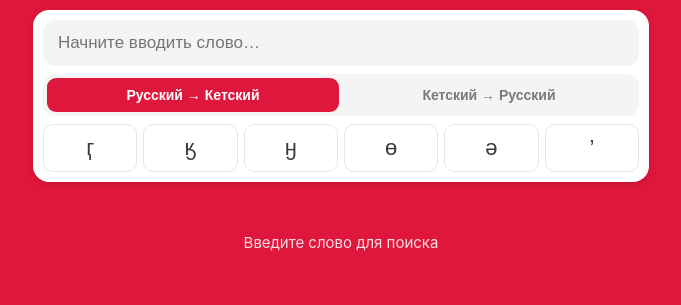
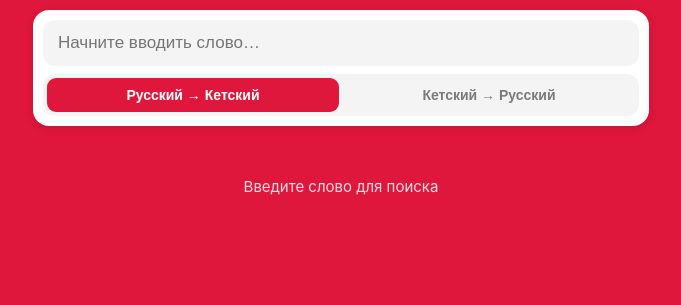
Before and after one commit to lilooolilooolil/ket, a plain HTML site: page index.html in a window 1280 px wide. Shown: the whole page, without its empty margins (299-980 px from the left). Drawn offline with Linux system fonts and the light colour scheme.

Commit message:
Add files via upload

```diff
--- a/app.js
+++ b/app.js
@@ -181,6 +181,7 @@ async function setDir(d) {
   btnRus.classList.toggle('is-active', d === 'rus-ket');
   btnKet.classList.toggle('is-active', d === 'ket-rus');
   kbdEl.hidden = !DIRS[d].kbd;
+  onScroll();   // высота панели изменилась (клавиатура) — пересчитать
   haptic();
   statusEl.textContent = 'Загрузка словаря…';
   resultsEl.textContent = '';
@@ -217,6 +218,31 @@ clearBtn.addEventListener('click', () => {
 btnRus.addEventListener('click', () => setDir('rus-ket'));
 btnKet.addEventListener('click', () => setDir('ket-rus'));
 
+// ---- панель управления: уезжает за верх экрана при прокрутке ----
+// Вниз — постепенно скрывается (копится смещение, экономит
+// место), вверх — сразу выплывает обратно. Наверху страницы
+// всегда видна.
+const controlsEl = document.querySelector('.controls');
+let lastScrollY = window.scrollY;
+let hiddenPx = 0;   // сколько пикселей панели скрыто сверху
+
+function onScroll() {
+  const y = window.scrollY;
+  const dy = y - lastScrollY;
+  lastScrollY = y;
+  if (y <= 0) {
+    hiddenPx = 0;               // наверху — всегда видна
+  } else if (dy > 0) {
+    hiddenPx += dy;             // вниз — копим смещение
+  } else if (dy < 0) {
+    hiddenPx = 0;               // вверх — сразу показываем
+  }
+  hiddenPx = Math.min(hiddenPx, controlsEl.offsetHeight);
+  controlsEl.style.transform =
+    hiddenPx > 0 ? `translateY(${-hiddenPx}px)` : '';
+}
+window.addEventListener('scroll', onScroll, { passive: true });
+
 // Стартовый параметр диплинка: max.ru/<бот>?startapp=ket — сразу кет→рус
 const startParam = (WebApp?.initDataUnsafe?.start_param || '').toString();
 const initialDir = /ket/i.test(startParam) ? 'ket-rus' : 'rus-ket';
--- a/style.css
+++ b/style.css
@@ -13,6 +13,10 @@
 }
 
 * { box-sizing: border-box; }
+
+/* атрибут hidden должен всегда побеждать авторские display
+   (иначе .kbd с display:grid не скрывается) */
+[hidden] { display: none !important; }
 
 html, body {
   margin: 0;
@@ -36,7 +40,10 @@ body {
            calc(20px + env(safe-area-inset-bottom));
 }
 
-/* ---- прилипшая панель управления (белый блок) ---- */
+/* ---- прилипшая панель управления (белый блок) ----
+   При прокрутке вниз постепенно уезжает за верх экрана
+   (transition на transform), при прокрутке вверх — сразу
+   выплывает обратно. Смещение задаётся в app.js. */
 .controls {
   position: sticky;
   top: calc(8px + env(safe-area-inset-top));
@@ -45,6 +52,8 @@ body {
   border-radius: 16px;
   box-shadow: var(--shadow);
   padding: 10px;
+  transition: transform 0.25s ease-out;
+  will-change: transform;
 }
 
 .search-box {
```
